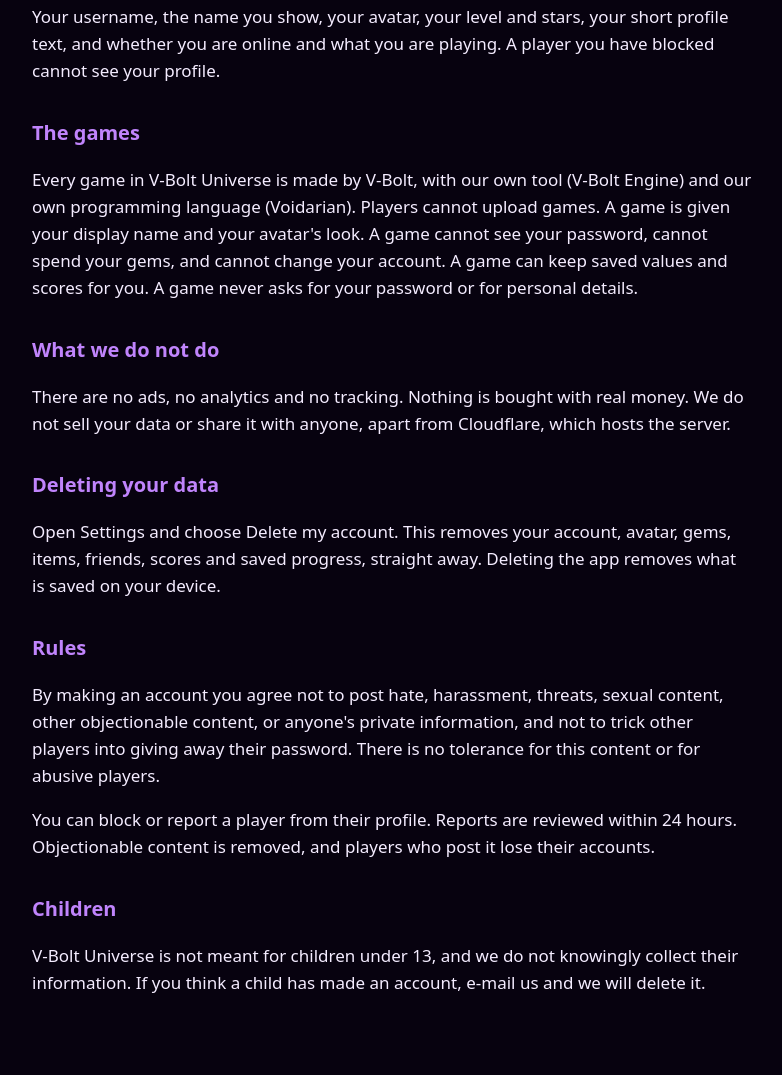
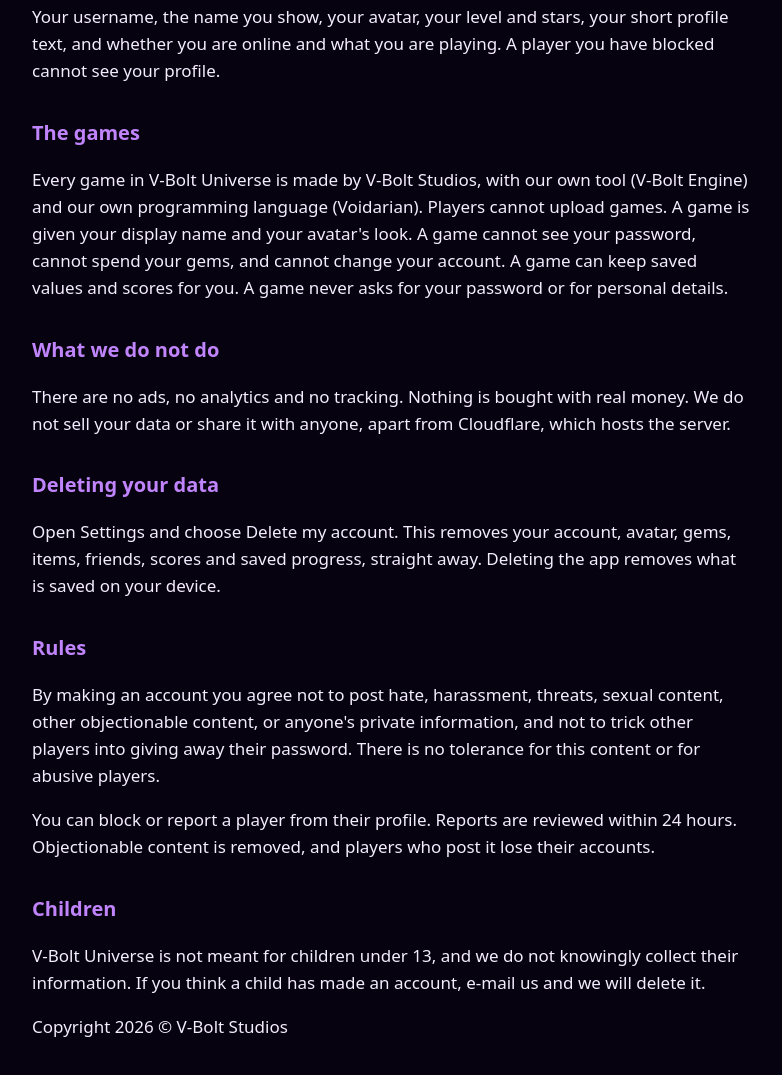
Before and after one commit to Bonekiller99/vbolt-privacy, a plain HTML site: page index.html in a window 1280 px wide. Shown: the part 740-1815 px from the top of the page, without its empty margins (248-1030 px from the left). Drawn offline with Linux system fonts and the light colour scheme.

Commit message:
V-Bolt Studios; copyright line

```diff
--- a/index.html
+++ b/index.html
@@ -31,7 +31,7 @@
 <p>Your username, the name you show, your avatar, your level and stars, your short profile text, and whether you are online and what you are playing. A player you have blocked cannot see your profile.</p>
 
 <h2>The games</h2>
-<p>Every game in V-Bolt Universe is made by V-Bolt, with our own tool (V-Bolt Engine) and our own programming language (Voidarian). Players cannot upload games. A game is given your display name and your avatar's look. A game cannot see your password, cannot spend your gems, and cannot change your account. A game can keep saved values and scores for you. A game never asks for your password or for personal details.</p>
+<p>Every game in V-Bolt Universe is made by V-Bolt Studios, with our own tool (V-Bolt Engine) and our own programming language (Voidarian). Players cannot upload games. A game is given your display name and your avatar's look. A game cannot see your password, cannot spend your gems, and cannot change your account. A game can keep saved values and scores for you. A game never asks for your password or for personal details.</p>
 
 <h2>What we do not do</h2>
 <p>There are no ads, no analytics and no tracking. Nothing is bought with real money. We do not sell your data or share it with anyone, apart from Cloudflare, which hosts the server.</p>
@@ -45,5 +45,6 @@
 
 <h2>Children</h2>
 <p>V-Bolt Universe is not meant for children under 13, and we do not knowingly collect their information. If you think a child has made an account, e-mail us and we will delete it.</p>
+<p>Copyright 2026 &copy; V-Bolt Studios</p>
 </body>
 </html>
```
